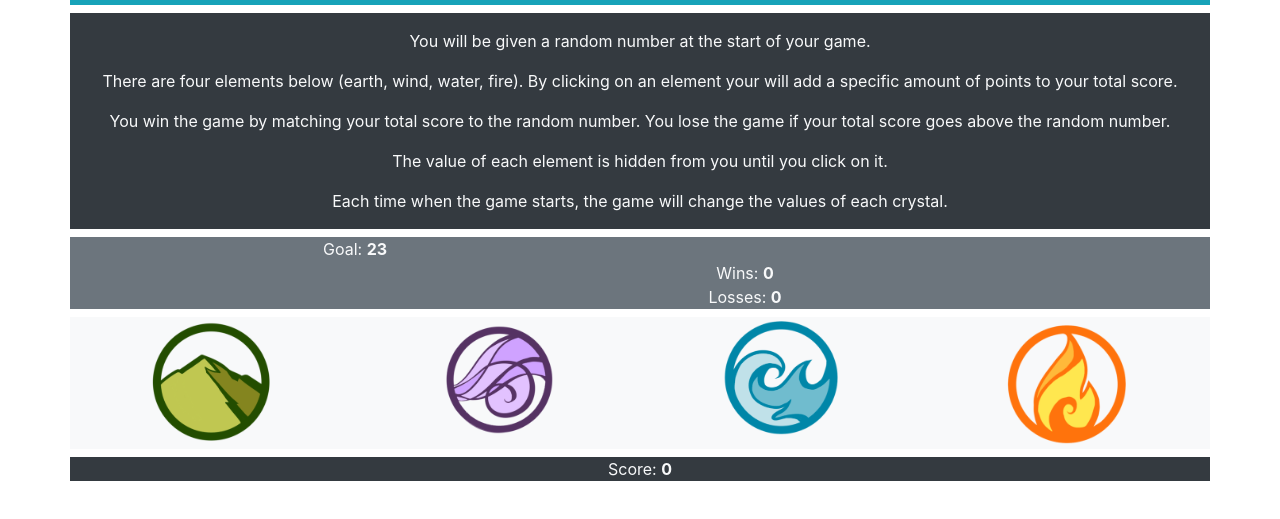
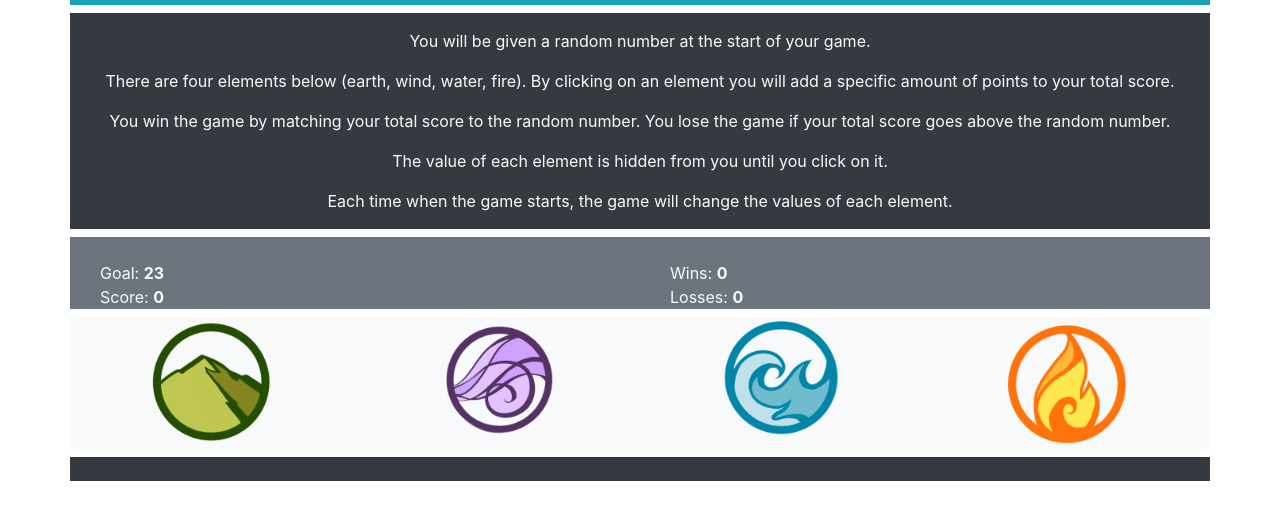
Before and after one commit to miketdennison/unit-4-game, a plain HTML site: page index.html in a window 1280 px wide. Shown: the part 51-570 px from the top of the page. Drawn offline with nearby package versions, Linux system fonts and the light colour scheme.

Commit message:
fixed typos, and adjusted html format for score and goals.

```diff
--- a/index.html
+++ b/index.html
@@ -25,7 +25,7 @@
             <div class="col-md-12 center-block text-center bg-dark text-light">
                 <p class="pt-3">You will be given a random number at the start of your game.</p>
 
-                <p>There are four elements below (earth, wind, water, fire). By clicking on an element your
+                <p>There are four elements below (earth, wind, water, fire). By clicking on an element you
                     will add a specific amount of points to your total score.</p>
 
                 <p>You win the game by matching your total score to the random number. You lose the game if
@@ -33,21 +33,30 @@
 
                 <p>The value of each element is hidden from you until you click on it.</p>
 
-                <p>Each time when the game starts, the game will change the values of each crystal.</p>
+                <p>Each time when the game starts, the game will change the values of each element.</p>
             </div>
         </div>
         <div class="row mb-2" id="scoreboard">
-            <div class="col-md-6 text-center bg-secondary text-light">
-                Goal: <span id="goal-pts"></span>
-            </div>
-            <div class="col-md-6 text-center bg-secondary text-light">
-                <div class="col-md-4 text-center" id="winner-or-loser">
+            <div class="col-md-6 text-left bg-secondary text-light">
+                <div class="col-md-4 text-left" id="winner-or-loser">
                     &nbsp;
                 </div>
-                <div class="col-md-4 text-center">
+                <div class="col-md-4 text-left" id="winner-or-loser">
+                    Goal: <span id="goal-pts"></span>
+                </div>
+                <div class="col-md-4 text-left">
+                    Score: <span id="total-score"></span>
+                </div>
+
+            </div>
+            <div class="col-md-6 text-left bg-secondary text-light">
+                <div class="col-md-4 text-left" id="winner-or-loser">
+                    &nbsp;
+                </div>
+                <div class="col-md-4 text-left">
                     Wins: <span id="num-of-wins"></span>
                 </div>
-                <div class="col-md-4 text-center">
+                <div class="col-md-4 text-left">
                     Losses: <span id="num-of-losses"></span>
                 </div>
             </div>
@@ -68,7 +77,7 @@
         </div>
         <div class="row">
             <div class="col-md-12 text-center bg-dark text-light">
-                Score: <span id="total-score"></span>
+                &nbsp;
             </div>
         </div>
     </div>
```
